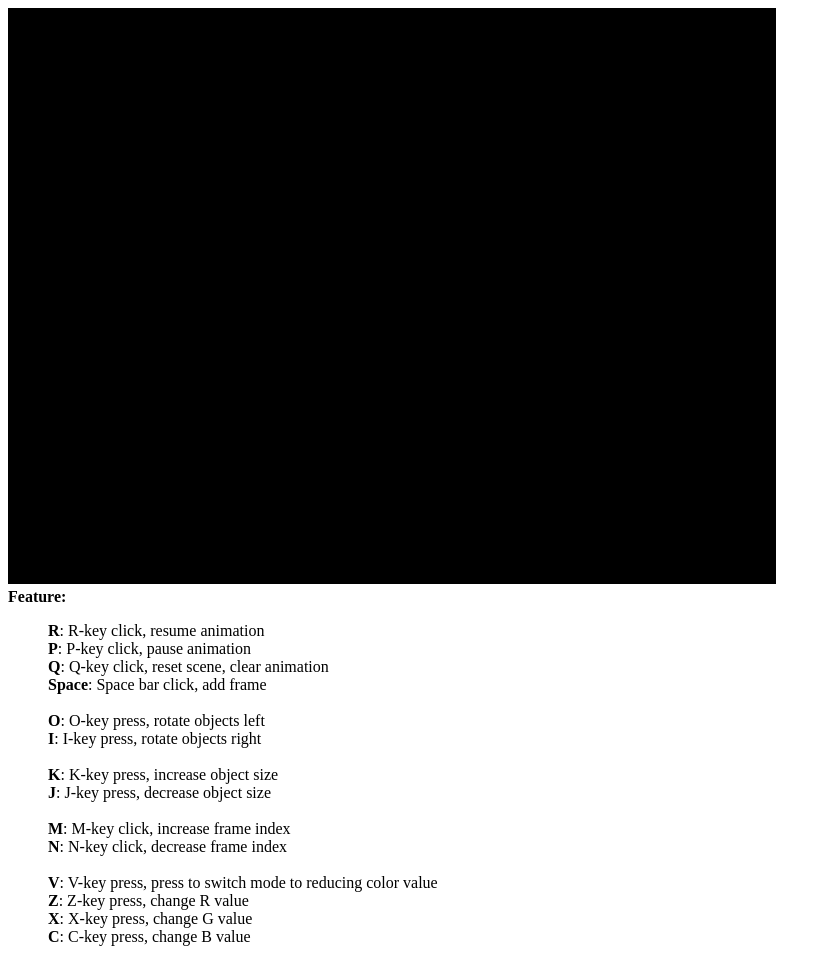
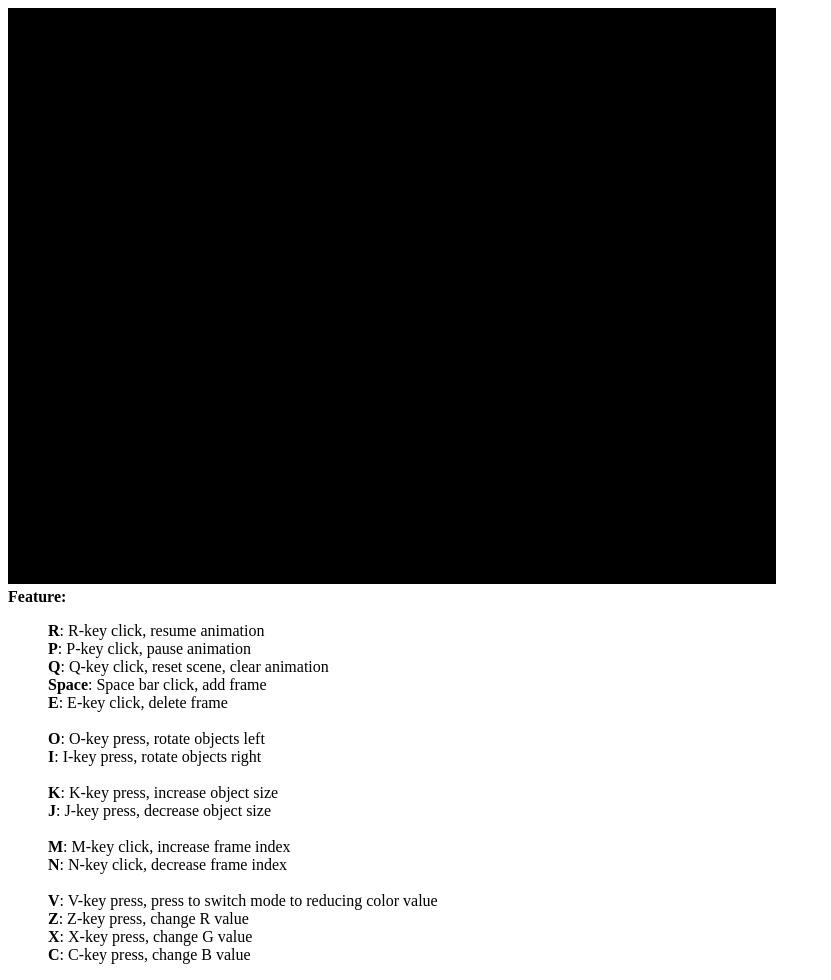
Before and after one commit to brianphan19/CSS452_Final_Project_Keyframe, a website with bundled scripts: page public/index.html in a window 1280 px wide. Shown: the whole page, without its empty margins (0-831 px from the left). Built offline with nearby package versions, Linux system fonts and the light colour scheme; files whose address does not match are found by name.

Commit message:
- refactor keyframe related file into its own folder - call keyframe from engine rather than directly

```diff
--- a/public/index.html
+++ b/public/index.html
@@ -28,7 +28,9 @@
             <b>R</b>: R-key click, resume animation <br>
             <b>P</b>: P-key click, pause animation <br>
             <b>Q</b>: Q-key click, reset scene, clear animation <br>
+
             <b>Space</b>: Space bar click, add frame <br>
+            <b>E</b>: E-key click, delete frame <br>
 
             <br>
             <b>O</b>: O-key press, rotate objects left<br>
--- a/public/src/engine/index.js
+++ b/public/src/engine/index.js
@@ -27,8 +27,7 @@ import LerpVec2 from "./utils/lerp_vec2.js";
 import Oscillate from "./utils/oscillate.js";
 import Shake from "./utils/shake.js";
 import ShakeVec2 from "./utils/shake_vec2.js";
-import KeyFramer from "./utils/key_framer.js";
-import AnimationPlayer from "./utils/animation_player.js";
+import KeyFramer from "./utils/keyframe/key_framer.js";
 
 // camera and related supports
 import Camera from "./cameras/camera.js";
@@ -91,7 +90,7 @@ export default {
     Lerp, LerpVec2, Oscillate, Shake, ShakeVec2,
 
     // Util classes
-    Camera, Scene, Transform, BoundingBox, KeyFramer, AnimationPlayer,
+    Camera, Scene, Transform, BoundingBox, KeyFramer,
 
     // Renderables
     Renderable, TextureRenderable, SpriteRenderable, SpriteAnimateRenderable, FontRenderable, LineRenderable,
--- a/public/src/my_game/my_game.js
+++ b/public/src/my_game/my_game.js
@@ -2,7 +2,7 @@
 
 import engine from "../engine/index.js";
 import Renderable from "../engine/renderables/renderable.js";
-import KeyFramer from "../engine/utils/key_framer.js";
+
 
 class MyGame extends engine.Scene {
     constructor() {
@@ -39,7 +39,7 @@ class MyGame extends engine.Scene {
         this.moveSpeed = 1;
 
         // initialization of keyframer object
-        this.mKeyFramer = new KeyFramer();
+        this.mKeyFramer = new engine.KeyFramer();
 
         // add renderable to KeyFramer map
         this.mKeyFramer.setRenderable(this.mBox);
```
Also changed, not shown: public/src/engine/utils/keyframe/animation_player.js (renamed from public/src/engine/utils/animation_player.js), public/src/engine/utils/keyframe/key_framer.js (renamed from public/src/engine/utils/key_framer.js).
